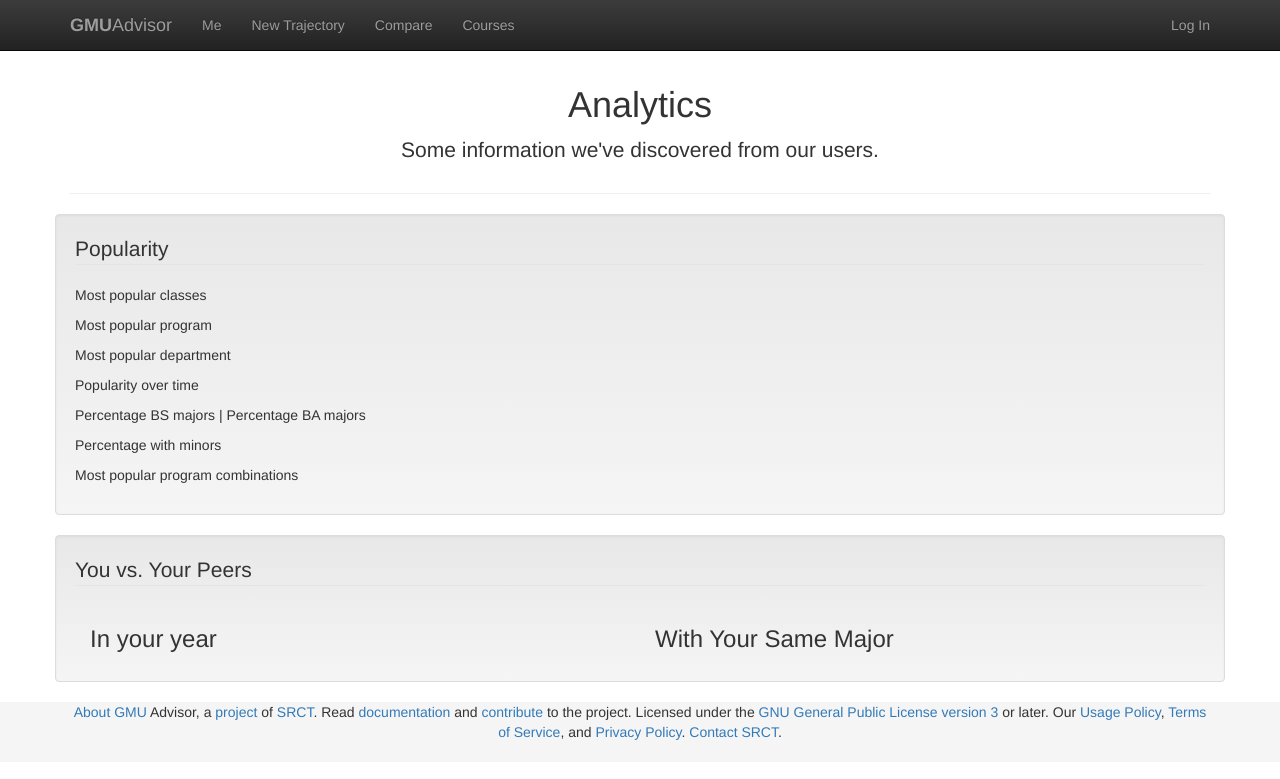
After one commit to dwbond/advisor, a Django app: template advisor/templates/analytics.html in a window 1280 px wide. The commit adds this page. Shown: the top 779 px of the page. Run offline with Django 3.2, Linux system fonts and the light colour scheme; the template is opened without the code that fills it, so the values that code supplies are empty; some libraries are stand-ins or nearby versions.

Commit message:
created the base of the analytics page

```diff
--- /dev/null
+++ b/advisor/templates/analytics.html
@@ -0,0 +1,48 @@
+{% extends 'layouts/base.html' %}
+
+{% block title %}
+GMU Advisor | Analytics
+{% endblock %}
+
+{% block content %}
+
+<div class="page-header" id="banner">
+  <div class="row">
+    <div class="col-md-12 text-center">
+      <h1>Analytics</h1>
+      <p class="lead">Some information we've discovered from our users.</p>
+    </div>
+  </div>
+</div>
+
+<div class="row well">
+  <legend>Popularity</legend>
+
+  <p>Most popular classes</p>
+  <p>Most popular program</p>
+  <p>Most popular department</p>
+
+  <p>Popularity over time</p>
+
+  <p>Percentage BS majors | Percentage BA majors</p>
+  <p>Percentage with minors</p>
+  <p>Most popular program combinations</p>
+
+</div>
+
+<!-- Our users versus GMU official statistics. -->
+
+<div class="row well">
+  <legend>You vs. Your Peers</legend>
+
+  <div class="col-md-6">
+    <h3>In your year</h3>
+    <!-- Similar information as above -->
+  </div>
+
+  <div class="col-md-6">
+    <h3>With Your Same Major</h3>
+    <!-- Similar information as above -->
+  </div>
+
+{% endblock %}
--- a/advisor/templates/trajectory.html
+++ b/advisor/templates/trajectory.html
@@ -16,11 +16,13 @@ GMU Advisor | Trajectory Name
 </div>
 
 <div class="row">
-  <div class="col-md-12">
+  <legend>Trajectories</legend>
     {% for trajectory in trajectories %}
       <div class="col-md-12">
+        <!-- the semester -->
         {% for course in trajectory %}
 	  <div class="col-md-4">
+            {{ course.name }}
 
 	  </div>
         {% endfor %}
```
